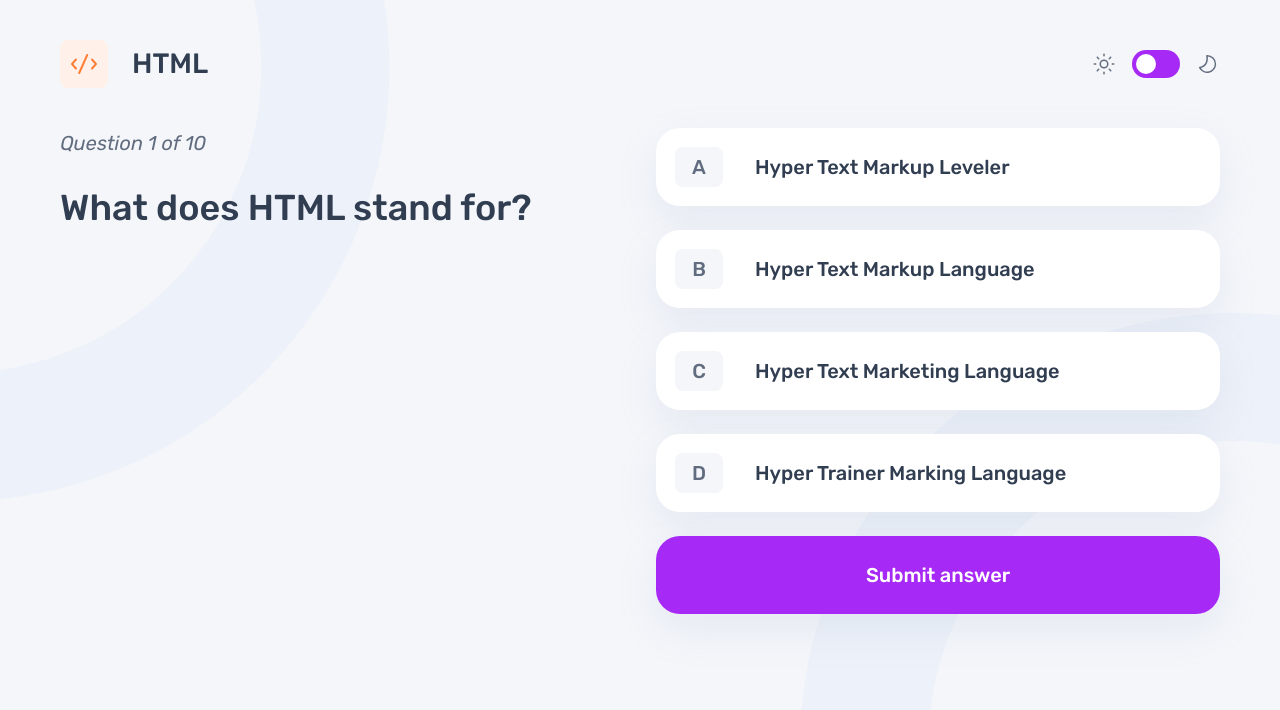
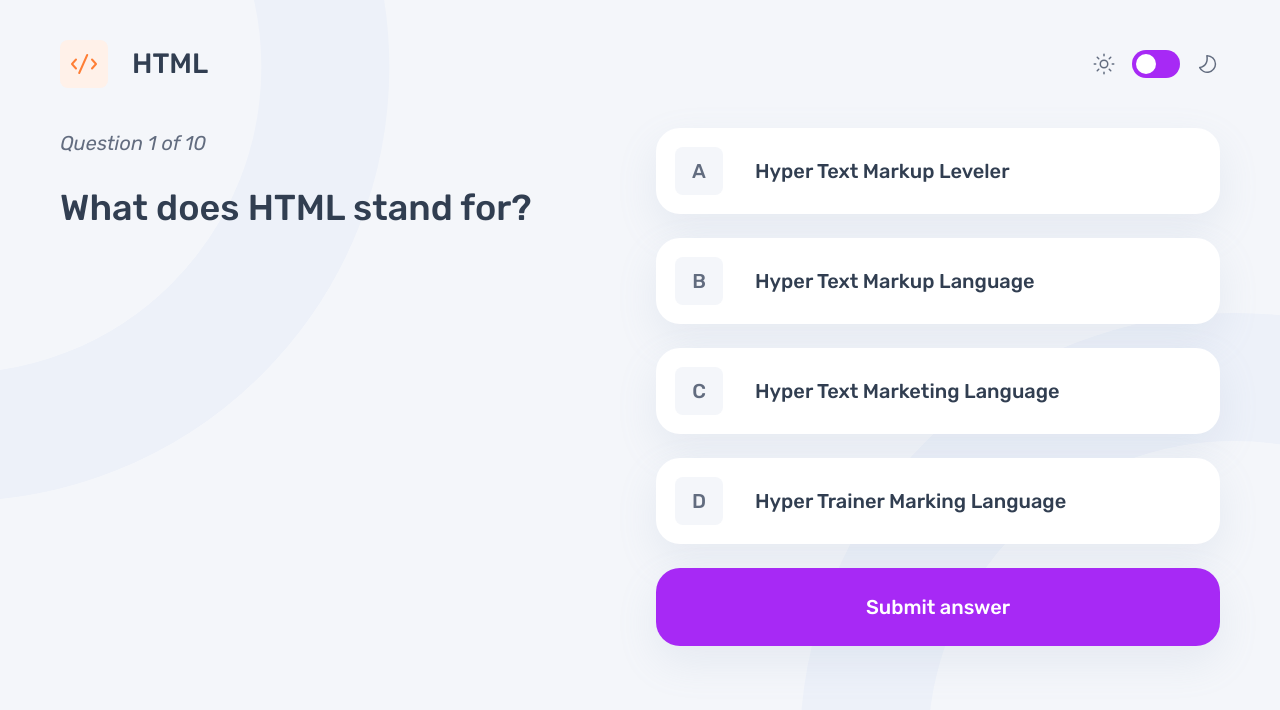
Before and after one commit to Valik3201/frontend-quiz-app, a React (Vite) app: page / in a window 1280 px wide. Both pictures are taken after a click on the button "HTML". Shown: the top 710 px of the page. Built offline with nearby package versions, Linux system fonts and the light colour scheme.

Commit message:
style: update div size

```diff
--- a/src/components/QuizQuestion.jsx
+++ b/src/components/QuizQuestion.jsx
@@ -156,7 +156,7 @@ function QuizQuestion() {
                 >
                   <div className="inline-flex items-center gap-4 md:gap-8">
                     <div
-                      className={`transition duration-300 ease-in-out flex items-center justify-center  w-10 h-10 md:min-w-12 md:max-h-12 p-1.5 md:p-2 rounded-md md:rounded-lg ${
+                      className={`transition duration-300 ease-in-out flex items-center justify-center  w-10 h-10 md:w-12 md:h-12 p-1.5 md:p-2 rounded-md md:rounded-lg ${
                         selectedAnswer === index
                           ? isAnswerSubmitted
                             ? "group-[.correct]:bg-green group-[.correct]:text-pure-white group-[.incorrect]:bg-red group-[.incorrect]:text-pure-white"
```
